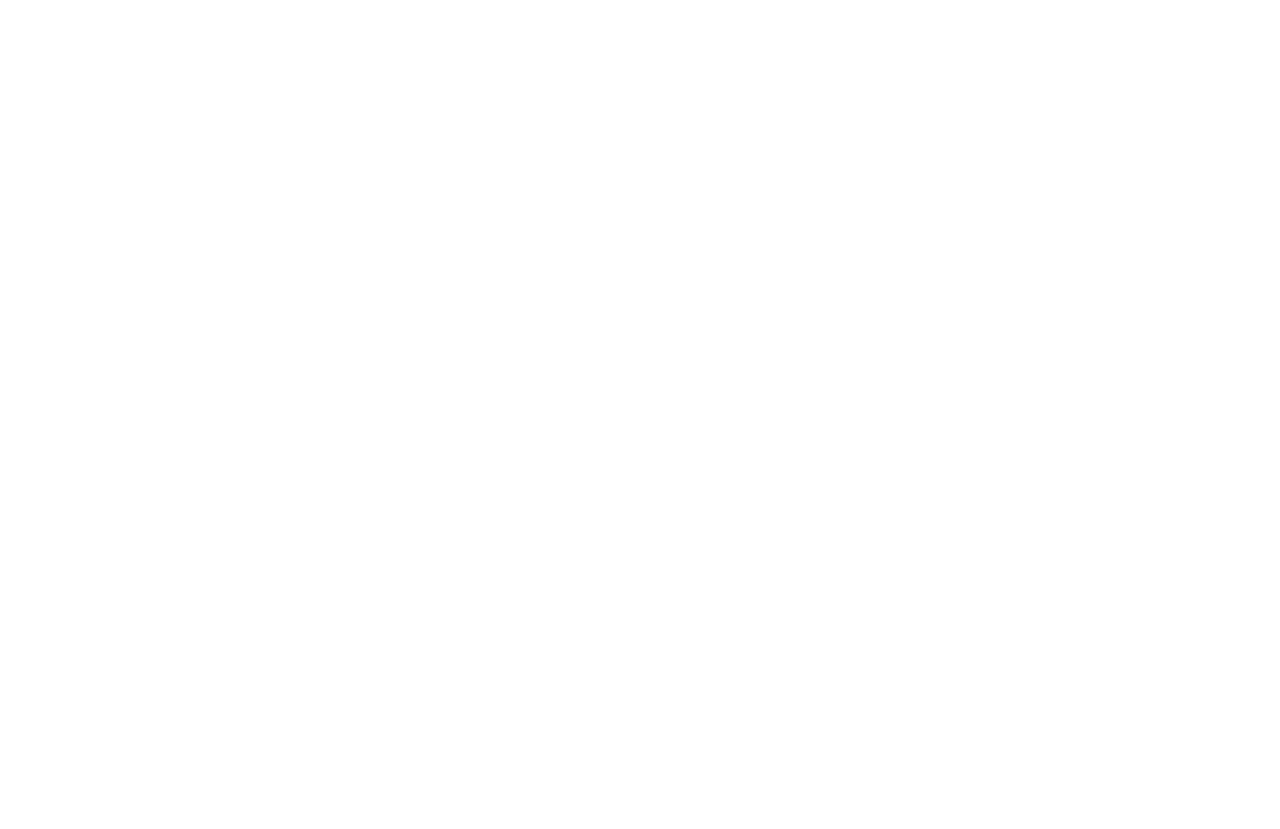
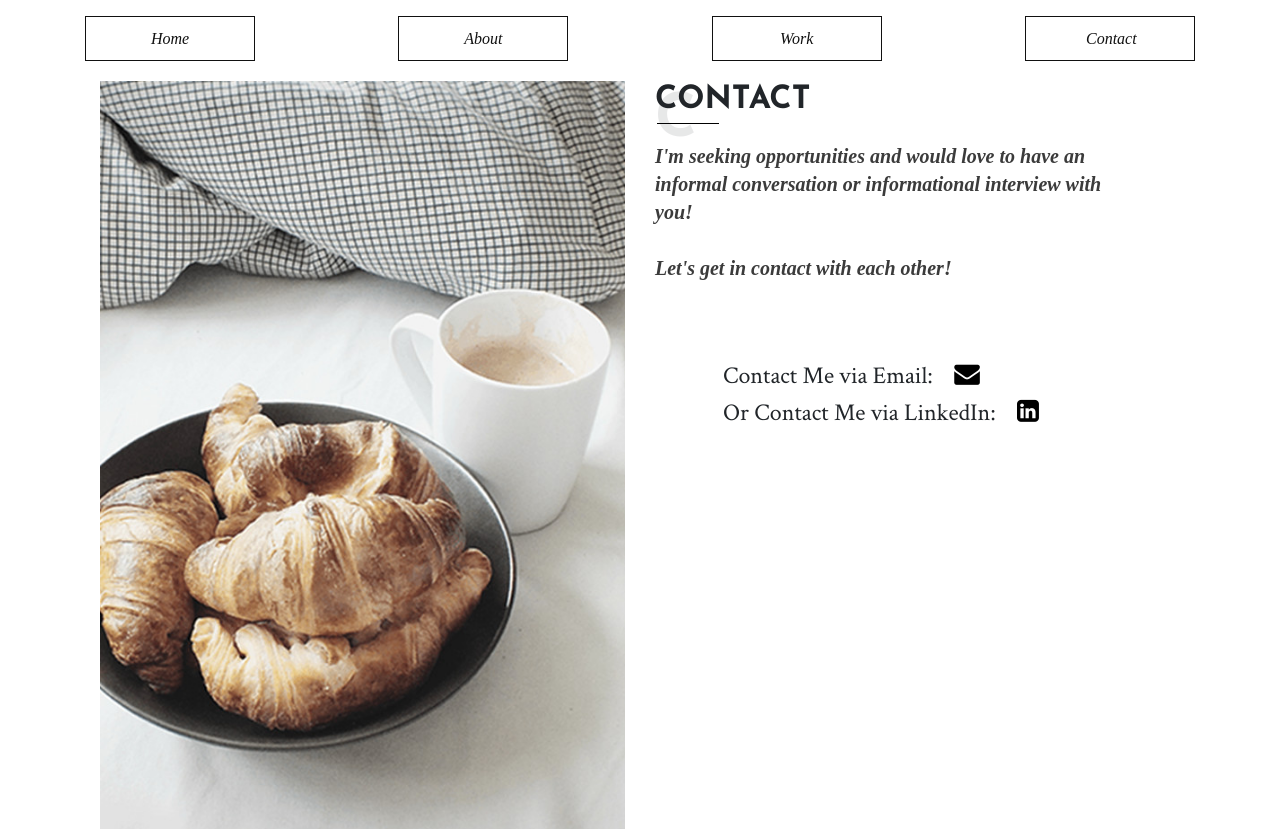
Before and after one commit to ramonaspence/portfolio-v2, a React (Create React App) app: page /contact in a window 1280 px wide. Before the commit the page ends 800 px from the top, so only its background shows below. Built offline with nearby package versions, Linux system fonts and the light colour scheme.

Commit message:
added contact page

```diff
--- a/src/App.css
+++ b/src/App.css
@@ -399,20 +399,36 @@ hr {
 	color: #bb9e7d;
 }
 
-.message-me {
+#message-me {
 	margin: 5em 3rem;
+	text-align: left;
 }
 
-.message-me i:hover {
+#message-me i:hover {
 	color: #bb9e7d;
 }
 
 
-.message-me a i {
+#message-me a i {
 	margin-left: 1rem;
 	font-size: 1.6rem;
 }
 
-.message-me .linkedIn {
+#message-me .linkedIn {
+
 	font-size: 2rem;
 }
+
+.card {
+	border: none;
+	margin-top: 5px;
+	margin-bottom: 5px;
+	padding: 0;
+}
+
+#message-me .card-body {
+	border: none;
+	padding-top: 0;
+	padding-bottom: 0;
+
+}
--- a/src/App.js
+++ b/src/App.js
@@ -9,9 +9,13 @@ Link,
 Switch
 } from 'react-router-dom';
 
+
 import Index from './components/index.js'
 import About from './components/about.js'
 import Work from './components/work.js'
+import Contact from './components/contact.js'
+
+
 
 class App extends Component {
 
@@ -32,6 +36,9 @@ class App extends Component {
             <Work />
           </Route>
 
+          <Route path="/contact/">
+            <Contact />
+          </Route>
         </Switch>
       </Router>
     )
--- /dev/null
+++ b/src/components/contact.js
@@ -0,0 +1,49 @@
+import React, {Component} from 'react';
+import '../App.css';
+
+import Nav from './nav.js';
+import contact from '../images/contact.jpg'
+
+class Contact extends Component {
+
+    render() {
+        return(
+        <React.Fragment>
+            <Nav />
+            <div class="container main">
+                <div class="row">
+                    <div class="col-md-6 left" id="contact_left">
+                        <img class="img-responsive img-rabbit" alt="" src={contact} />
+                    </div>
+
+                    <div class="col-md-6 right" id="contact_right">
+                        <div id="watermark">
+                            <h2 class="page-title" text-center>Contact</h2>
+                            <div class="marker">
+                                c
+                            </div>
+                        </div>
+                        <p class='subtitle'>I'm seeking opportunities and would love to have an informal conversation or informational interview with you!<br /><br />
+                        Let's get in contact with each other!
+                        </p>
+
+                        <div id="message-me" class="card">
+                        <div class="card-body">
+                            <h4>Contact Me via Email: <a href="mailto:ramonaejspence@gmail.com" ><i class="fa fa-envelope" aria-hidden="true"></i></a>
+                            </h4>
+                        </div>
+                        <div class="card-body linkedIn">
+                            <h4>Or Contact Me via LinkedIn: <a href="https://www.linkedin.com/in/ramona-spence-ba606a18a/"><i class="fa fa-linkedin-square" aria-hidden="true"></i></a>
+                            </h4>
+
+                        </div>
+                        </div>
+                    </div>
+                </div>
+            </div>
+
+        </React.Fragment>
+        )
+    }
+}
+export default Contact;
--- a/src/components/nav.js
+++ b/src/components/nav.js
@@ -8,11 +8,11 @@ class Nav extends Component {
     render() {
         return(
             <div className="row no-gutters">
-          <div id="navbar" className="col-12 navbar-nav navbar-expand bg-light custom_btn animated slideinright">
+          <div id="navbar" className="col-12 custom_btn animated slideinright">
             <Link to="/" className="btn btn-rabbit back">Home</Link>
             <Link to="/about/" className="btn btn-rabbit back">About</Link>
             <Link to="/work/" className="btn btn-rabbit back">Work</Link>
-            <div id="contact" className="btn btn-rabbit back">Contact</div>
+            <Link to="/contact/" className="btn btn-rabbit back">Contact</Link>
           </div>
         </div>
         )
```
